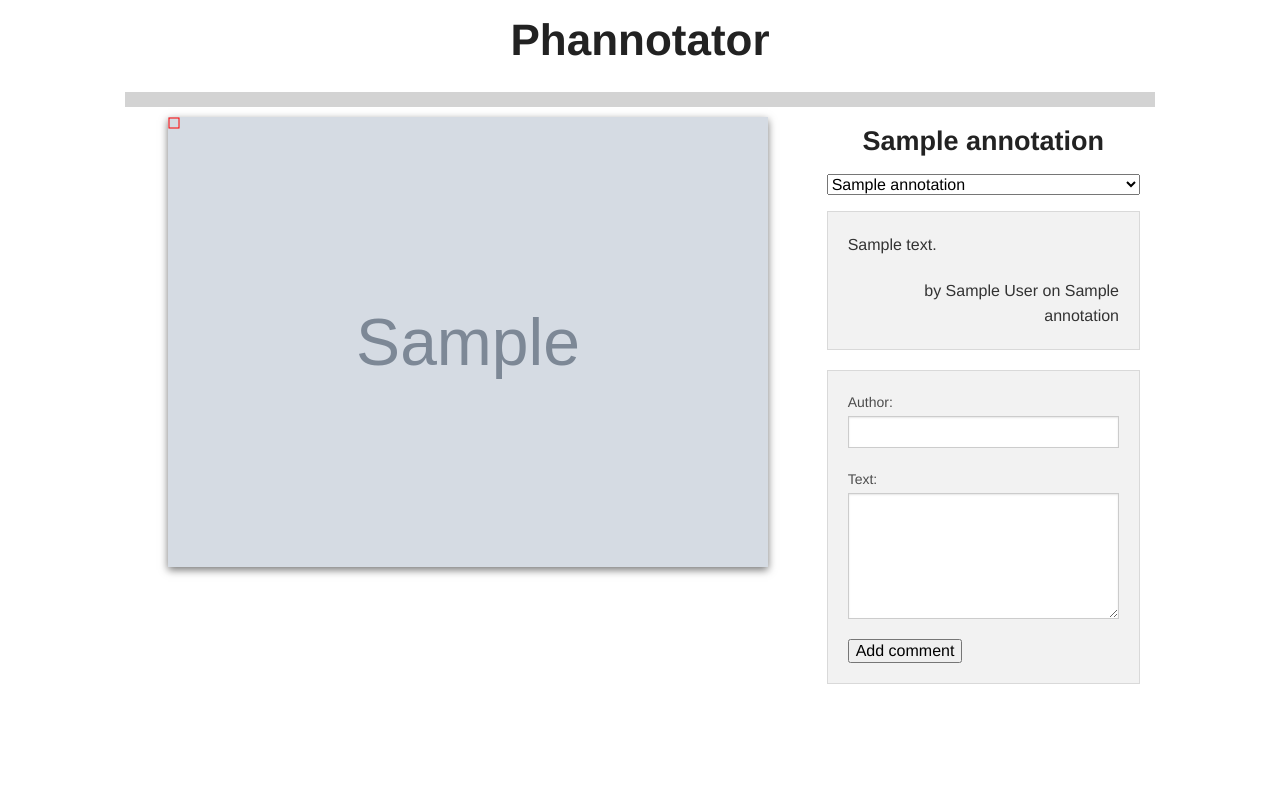
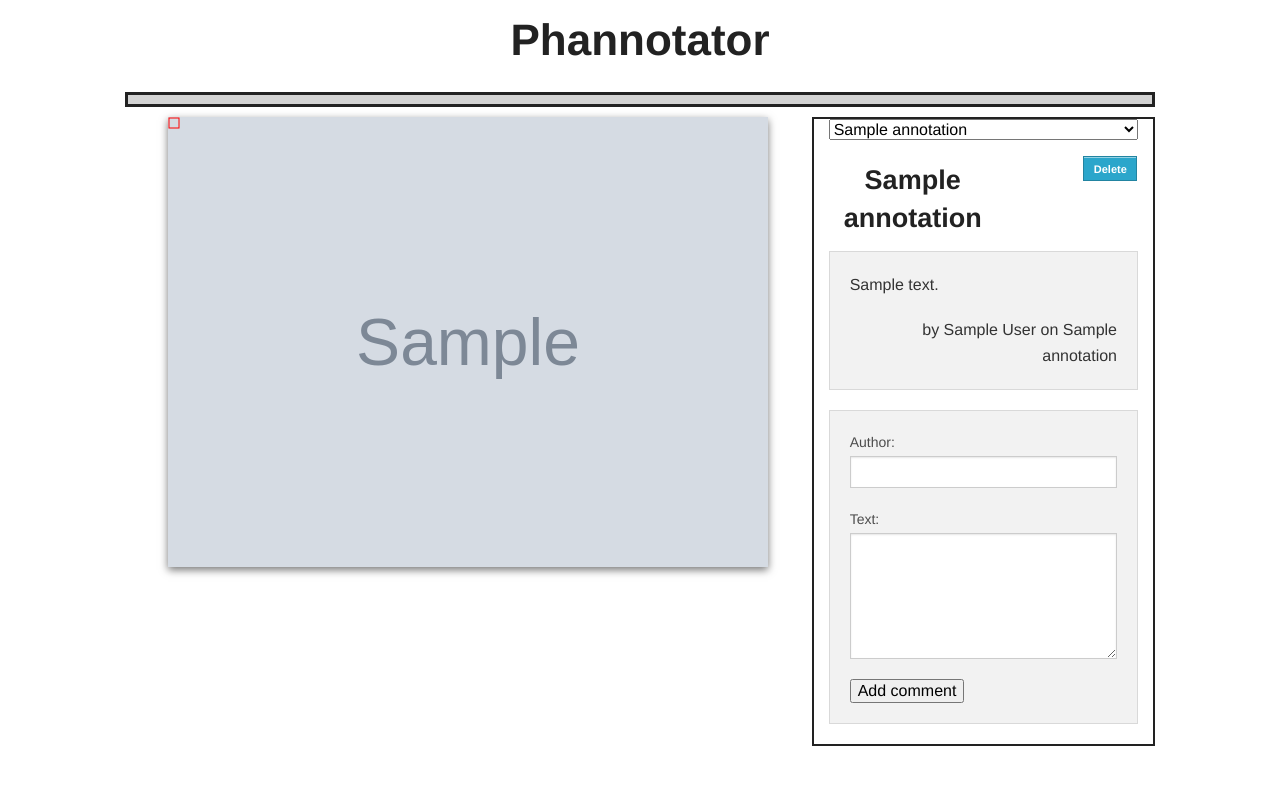
Before and after one commit to mihneadb/phannotator, a Django app: page /image/1 in a window 1280 px wide. Shown: the top 785 px of the page. Run offline with Django 3.2, Linux system fonts and the light colour scheme; tables that the repository leaves empty hold one stand-in row (values such as "Sample post"); grey boxes marked "Sample" are stand-in pictures.

Commit message:
Added remove button for current annotation.

```diff
--- a/frontend/static/js/annotate.js
+++ b/frontend/static/js/annotate.js
@@ -120,6 +120,28 @@ function setFormAction() {
 }
 $annotationSelect.on("change", setFormAction);
 
+function deleteAnnotation() {
+    if (annotationSelect.selectedIndex == -1) {
+        return;
+    }
+    var name = annotationSelect.options[annotationSelect.selectedIndex].label;
+    $.ajax({
+        type: "POST",
+            url: "/api/annotations/delete",
+            data: {
+                csrfmiddlewaretoken: csrf,
+                state: "inactive",
+                imgpk: imgpk,
+                name: name,
+            },
+        success: function (data, status) {
+            getAnnotations();
+            //todo: issue if you delete all of the annotations
+        },
+    });
+}
+$("#annotation-delete-btn").on("click", deleteAnnotation);
+
 $canvas.on("mousedown", function (e) {
     if (setAnnotation == true)
         return;
@@ -150,7 +172,6 @@ $canvas.on("mouseup", function (e) {
             redraw();
             return;
         }
-
 
         var x = $(window).width() / 2 - $annotationAddDiv.width() / 2;
         var y = $(window).height() / 2 - $annotationAddDiv.height() / 2;
--- a/frontend/templates/image.html
+++ b/frontend/templates/image.html
@@ -14,7 +14,7 @@
             </div>
         </div>
         <div class="row">
-            <div class"small-1 columns">
+            <div class="small-1 columns">
             </div>
             <div class="small-3 small-offset-3 columns">
                 <button class="button tiny" id="annotation-add-btn">Save</button>
@@ -27,20 +27,34 @@
     </div>
     <div class="spinner" id="spinner"></div>
 
-    <div class="row" style="height:15px;background-color:#d3d3d3;">
+    <div class="row" style="height:15px;background-color:#d3d3d3; border:solid">
     </div>
     <div class="row" id="comments">
         <div class="small-8 columns" id="img-viewer-div">
             <canvas id="img-viewer" data-img-src="{{ imgurl }}" data-img-pk="{{ imgpk }}"></canvas>
         </div>
 
-        <div class="small-4 columns">
-            <h3 class="text-center" id="current-annotation">No annotations yet.</h3>
+        <div class="small-4 columns"  style="border: solid 2px">
             <select id="annotation-select">
                 {% for ann in annotations %}
                     <option value="{{ ann.name }}">{{ ann.name }}</option>
                 {% endfor %}
             </select>
+
+            <div class="row">
+                <!--
+                <div class="small-1 columns">
+                    <span class="input-group-addon">
+                        <input type="checkbox" id="annotation-checkbox">
+                    </span>
+                </div>-->
+                <div class="small-7 columns">
+                    <h3 class="text-center" id="current-annotation">No annotations yet.</h3>
+                </div>
+                <div class="small-3 columns">
+                    <button class="button tiny" id="annotation-delete-btn">Delete</button>
+                </div>
+            </div>
 
             {%  for comment in comments %}
                 <div class="comment panel">
--- a/phannotator/urls.py
+++ b/phannotator/urls.py
@@ -18,6 +18,7 @@ urlpatterns = patterns('',
     # API // ajax
     url(r'^api/annotations/add$', 'server.views.add_annotation'),
     url(r'^api/annotations/get/(?P<pk>[0-9]+)$', 'server.views.get_annotations'),
+    url(r'^api/annotations/delete$', 'server.views.delete_annotation'),
 
     # MEDIA_URL = /imagedata/
     url(r'^imagedata/(?P<path>.*)$', 'django.views.static.serve',
--- a/server/views.py
+++ b/server/views.py
@@ -20,6 +20,17 @@ def add_annotation(request):
     ann = Annotation(x=x, y=y, width=width, height=height, name=name, image=img)
     ann.save()
 
+    return HttpResponse(status=200)
+
+def delete_annotation(request):
+    if request.method != "POST":
+        return HttpResponse(status=403)
+
+    name = request.POST['name']
+    imgpk = int(request.POST['imgpk'])
+    img = get_object_or_404(Image, pk=imgpk)
+    ann = Annotation.objects.get(image=img, name=name)
+    ann.delete()
     return HttpResponse(status=200)
 
 def get_annotations(request, pk):
```
